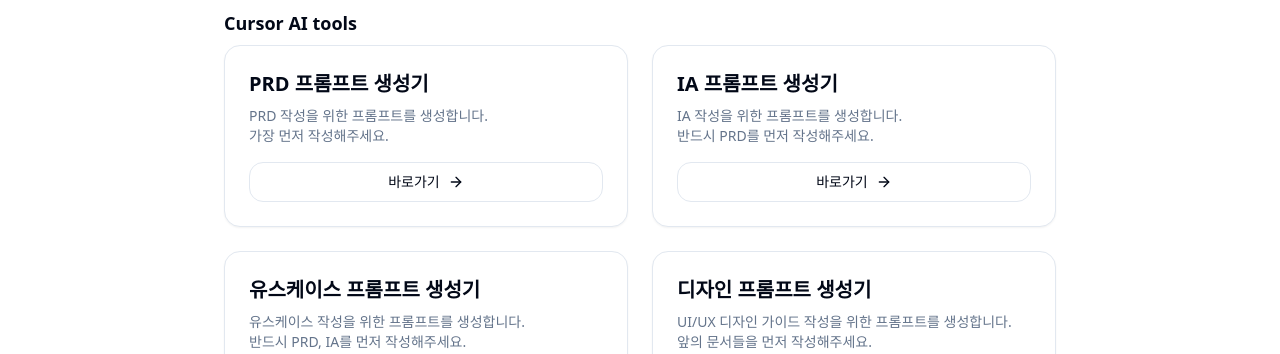
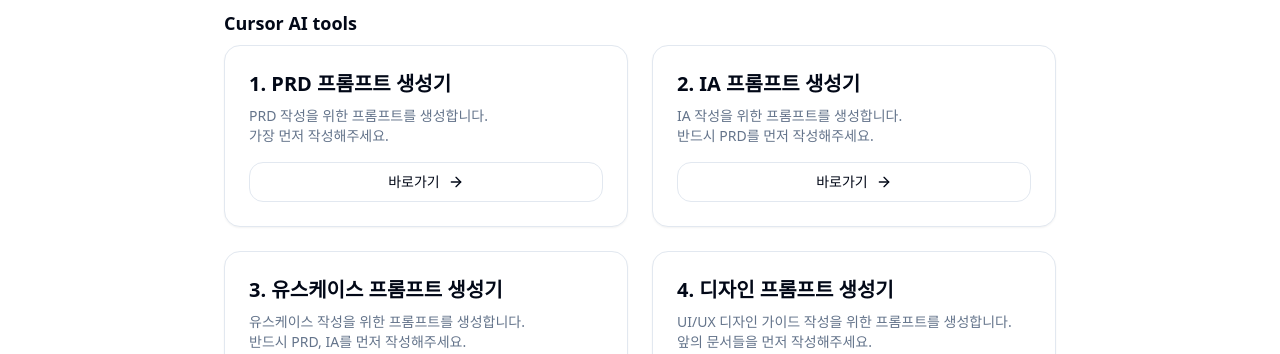
Before and after one commit to greatSumini/next-cursor.com, a Next.js app: page / in a window 1280 px wide. Shown: the part 532-886 px from the top of the page. Built offline with nearby package versions, Linux system fonts and the light colour scheme; no server answers.

Commit message:
chore: 홈 카드 제목에 번호 추가

```diff
--- a/src/app/page.tsx
+++ b/src/app/page.tsx
@@ -4,25 +4,25 @@
 export default function Page() {
   const tools = [
     {
-      title: "PRD 프롬프트 생성기",
+      title: "1. PRD 프롬프트 생성기",
       description:
         "PRD 작성을 위한 프롬프트를 생성합니다.\n가장 먼저 작성해주세요.",
       href: "/prd",
     },
     {
-      title: "IA 프롬프트 생성기",
+      title: "2. IA 프롬프트 생성기",
       description:
         "IA 작성을 위한 프롬프트를 생성합니다.\n반드시 PRD를 먼저 작성해주세요.",
       href: "/ia",
     },
     {
-      title: "유스케이스 프롬프트 생성기",
+      title: "3. 유스케이스 프롬프트 생성기",
       description:
         "유스케이스 작성을 위한 프롬프트를 생성합니다.\n반드시 PRD, IA를 먼저 작성해주세요.",
       href: "/usecases",
     },
     {
-      title: "디자인 프롬프트 생성기",
+      title: "4. 디자인 프롬프트 생성기",
       description:
         "UI/UX 디자인 가이드 작성을 위한 프롬프트를 생성합니다.\n앞의 문서들을 먼저 작성해주세요.",
       href: "/design",
```
